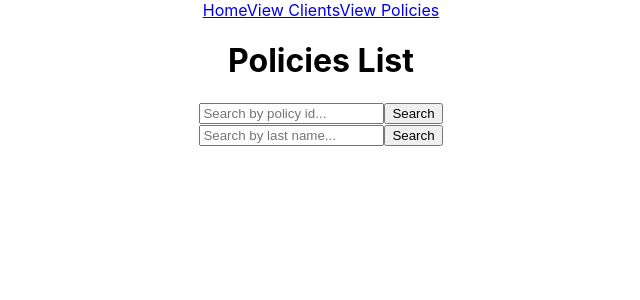
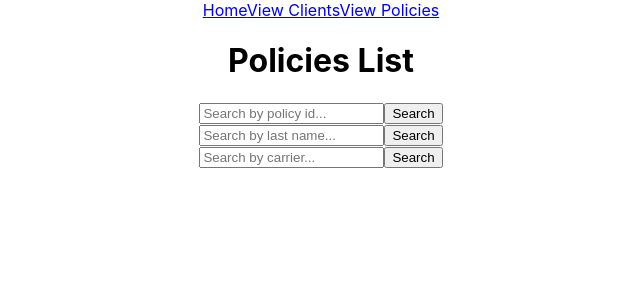
Before and after one commit to mdsteinkamp/phase-3-project-react-frontend, a React (Create React App) app: page /policies in a window 1280 px wide. Shown: the top 300 px of the page, without its empty margins (319-959 px from the left). Built offline with nearby package versions, Linux system fonts and the light colour scheme.

Commit message:
trying carrier search

```diff
--- a/src/components/PoliciesList.js
+++ b/src/components/PoliciesList.js
@@ -3,6 +3,7 @@ import React, { useState } from "react";
 export default function PoliciesList() {
   const [idSearch, setIdSearch] = useState("")
   const [lastNameSearch, setLastNameSearch] = useState("")
+  const [carrierSearch, setCarrierSearch] = useState("")
 
   function handleIdSubmit(e) {
     e.preventDefault()
@@ -13,10 +14,18 @@ export default function PoliciesList() {
 
   function handleNameSubmit(e) {
     e.preventDefault()
-    fetch(`http://localhost:9292/policies/${lastNameSearch}`)
+    fetch(`http://localhost:9292/clients/${lastNameSearch}`)
     .then(resp => resp.json())
     .then(policy => console.log(policy))
   }
+
+  function handleCarrierSubmit(e) {
+    e.preventDefault()
+    fetch(`http://localhost:9292/clients/${carrierSearch}`)
+    .then(resp => resp.json())
+    .then(policy => console.log(policy))
+  }
+
 
   return (
     <div>
@@ -43,6 +52,19 @@ export default function PoliciesList() {
         <button>Search</button>
       </form>
 
+      {/* not working  */}
+      <form onSubmit={handleCarrierSubmit}>
+        <input
+          type="text"
+          name="search"
+          placeholder="Search by carrier..."
+          value={carrierSearch}
+          onChange={e => setCarrierSearch(e.target.value)}
+        />
+        <button>Search</button>
+      </form>
+
+
 
     </div>
   )
```
